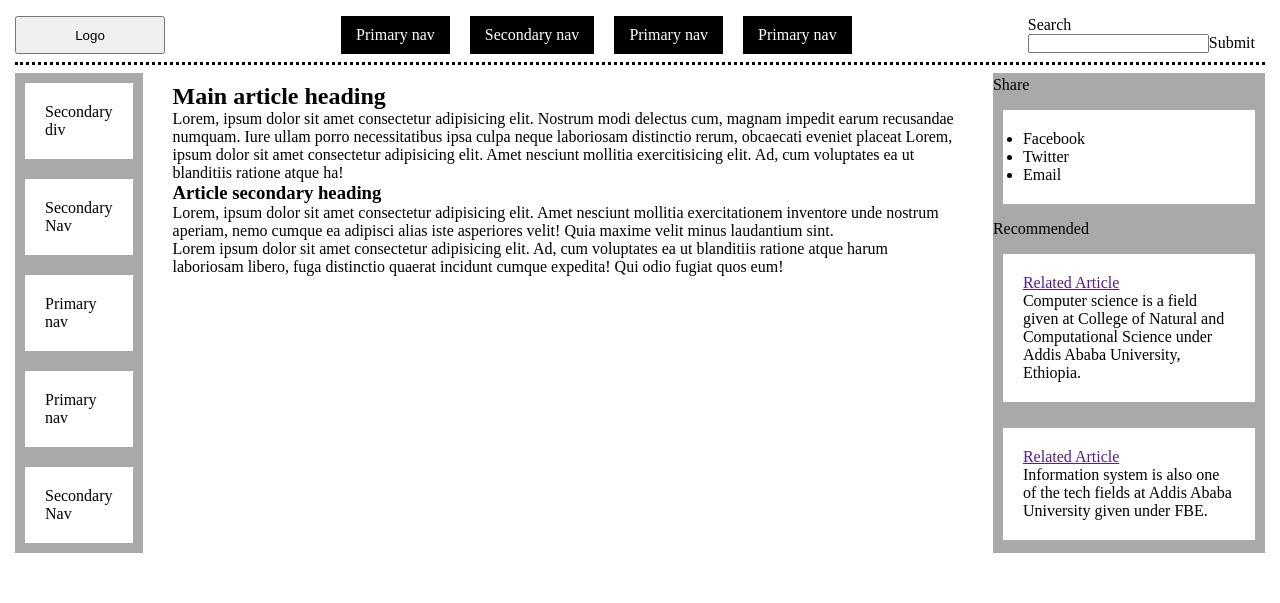
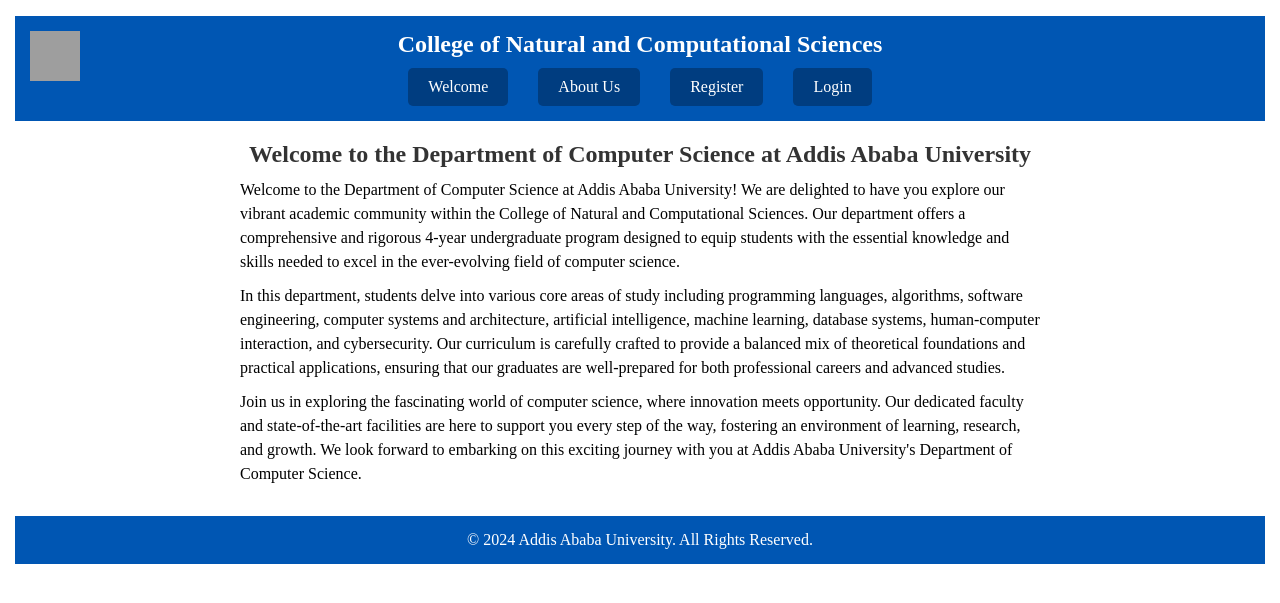
Before and after one commit to Yeamlakneh7/WebApp-class-Practice, a PHP site: page / in a window 1280 px wide. Shown: the top 603 px of the page. Run offline with PHP 8.4, Linux system fonts and the light colour scheme; grey boxes are pictures that could not be loaded.

Commit message:
department website welldone

```diff
--- a/DepartmentWebsite/index.html
+++ b/DepartmentWebsite/index.html
@@ -4,66 +4,35 @@
     <meta charset="UTF-8">
     <meta name="viewport" content="width=device-width, initial-scale=1.0">
     <link rel="stylesheet" href="style.css">
-    <title>Computer Science</title>
+    <title>Computer Science Department</title>
 </head>
 <body>
     <div class="container">
-        <header>
+        <header class="logo">
             <nav>
-                <button class="logo">Logo</button>
-                <ul>
-                    <li>Primary nav</li>
-                    <li>Secondary nav</li>
-                    <li>Primary nav</li>
-                    <li>Primary nav</li>
+                <img src="https://i.pinimg.com/736x/e5/9a/10/e59a109c0a4e54f3e8622058936a1ce1.jpg" alt="AAU Logo">
+                <h1 class="cncs">College of Natural and Computational Sciences</h1>
+                <ul class="headerContents">
+                    <li><a href="index.html">Welcome</a></li>
+                    <li><a href="about.html">About Us</a></li>
+                    <li><a href="register.html">Register</a></li>
+                    <li><a href="login.html">Login</a></li>
                 </ul>
-                <div class="search">
-                    <label for="">Search <br> <input type="text">Submit</label>
-                </div>
-
             </nav>
-
         </header>
         <section>
-            <div class="main-div">
-                <div class="left">
-                    <div class="div-in">Secondary div</div>
-                    <div class="div-in">Secondary Nav</div>
-                    <div class="div-in">Primary nav</div>
-                    <div class="div-in">Primary nav</div>
-                    <div class="div-in">Secondary Nav</div>
-
-                </div>
-
-                <div class="middle">
-                    <h1>Main article heading</h1>
-                    <p>Lorem, ipsum dolor sit amet consectetur adipisicing elit. Nostrum modi delectus cum, magnam impedit earum recusandae numquam. Iure ullam porro necessitatibus ipsa culpa neque laboriosam distinctio rerum, obcaecati eveniet placeat Lorem, ipsum dolor sit amet consectetur adipisicing elit. Amet nesciunt mollitia exercitisicing elit. Ad, cum voluptates ea ut blanditiis ratione atque ha!
-                    <h3>Article secondary heading</h3>
-                    <p>Lorem, ipsum dolor sit amet consectetur adipisicing elit. Amet nesciunt mollitia exercitationem inventore unde nostrum aperiam, nemo cumque ea adipisci alias iste asperiores velit! Quia maxime velit minus laudantium sint.</p>
-                    <p>Lorem ipsum dolor sit amet consectetur adipisicing elit. Ad, cum voluptates ea ut blanditiis ratione atque harum laboriosam libero, fuga distinctio quaerat incidunt cumque expedita! Qui odio fugiat quos eum!</p>
-                </div>
-                <div class="right">
-                    <p>Share</p>
-                    <div class="div-in">
-                        <ul>
-                            <li>Facebook</li>
-                            <li>Twitter</li>
-                            <li>Email</li>
-                        </ul>
-                    </div>
-                    <p>Recommended</p>
-                    <div class="div-in">
-                        <a href="">Related Article</a>
-                        <p>Computer science is a field given at College of Natural and Computational Science under Addis Ababa University, Ethiopia. </p>
-                    </div>
-                    <div class="div-in">
-                        <a href="">Related Article</a>
-                        <p>Information system is also one of the tech fields at Addis Ababa University given under FBE.</p>
-                    </div>
-                </div>
+            <div>
+                <h2 class="welcome">Welcome to the Department of Computer Science at Addis Ababa University</h2>
+            </div>
+            <div class="cs">
+                <p class="p">Welcome to the Department of Computer Science at Addis Ababa University! We are delighted to have you explore our vibrant academic community within the College of Natural and Computational Sciences. Our department offers a comprehensive and rigorous 4-year undergraduate program designed to equip students with the essential knowledge and skills needed to excel in the ever-evolving field of computer science.</p>
+                <p class="p">In this department, students delve into various core areas of study including programming languages, algorithms, software engineering, computer systems and architecture, artificial intelligence, machine learning, database systems, human-computer interaction, and cybersecurity. Our curriculum is carefully crafted to provide a balanced mix of theoretical foundations and practical applications, ensuring that our graduates are well-prepared for both professional careers and advanced studies.</p>
+                <p class="p">Join us in exploring the fascinating world of computer science, where innovation meets opportunity. Our dedicated faculty and state-of-the-art facilities are here to support you every step of the way, fostering an environment of learning, research, and growth. We look forward to embarking on this exciting journey with you at Addis Ababa University's Department of Computer Science.</p>
             </div>
         </section>
-        <footer></footer>
+        <footer>
+            <p>&copy; 2024 Addis Ababa University. All Rights Reserved.</p>
+        </footer>
     </div>
 </body>
 </html>
--- /dev/null
+++ b/DepartmentWebsite/logout.php
@@ -0,0 +1,6 @@
+<?php
+session_start();
+session_destroy();
+header('Location: index.html');
+exit;
+?>
--- a/DepartmentWebsite/style.css
+++ b/DepartmentWebsite/style.css
@@ -1,6 +1,7 @@
-*{
-    margin:0;
+* {
+    margin: 0;
     padding: 0;
+    box-sizing: border-box;
 }
 
 .container {
@@ -8,55 +9,65 @@
     padding: 6px 5px;
 }
 
-.container nav {
-    display: flex;
-    justify-content: space-between;
-    border-bottom: dotted;
-    padding-bottom: 8px;
-    margin-bottom: 8px;
-}
-.container nav ul {
-    display: flex;
-    list-style: none;
+header {
+    background-color: #0056b3;
+    color: white;
+    padding: 15px 10px;
     text-align: center;
-
+    position: relative;
 }
 
-.container nav ul li {
-    padding: 10px;
-    background-color: black;
-    color: white;
-    margin: 0 10px;
-    padding: 10px 15px;
+header img {
+    position: absolute;
+    top: 15px;
+    left: 15px;
+    width: 50px;
+    height: 50px;
 }
 
-.logo {
-width: 150px;
-
+header h1 {
+    font-size: 24px;
+    margin: 0;
 }
 
-.search {
-    margin-right: 10px;
-}
-.main-div {
+nav ul {
     display: flex;
+    justify-content: center;
+    list-style: none;
+    margin-top: 10px;
 }
 
-.main-div .left, .right {
-    display: grid;
-    background-color: darkgrey;
-    align-items: center;
-    justify-content: center;
-}
-.main-div .middle {
-    margin-left: 20px;
-    margin-right: 20px;
-    padding: 10px;
-
+nav ul li {
+    margin: 0 15px;
+    padding: 10px 20px;
+    background-color: #003d80;
+    border-radius: 5px;
 }
 
-.div-in {
-    background-color: white;
+nav ul li a {
+    color: white;
+    text-decoration: none;
+}
+
+section {
     padding: 20px;
-    margin: 10px;
 }
+
+footer {
+    text-align: center;
+    padding: 15px;
+    background-color: #0056b3;
+    color: white;
+}
+
+.welcome {
+    text-align: center;
+    color: #333;
+}
+
+.p {
+    max-width: 800px;
+    margin: 10px auto;
+    font-size: 16px;
+    line-height: 1.5;
+}
```
Also changed, not shown: DepartmentWebsite/about.html (added, +35 -0 lines), DepartmentWebsite/createTable.php (added, +32 -0 lines), DepartmentWebsite/db.php (added, +14 -0 lines), DepartmentWebsite/login.html (added, +51 -0 lines), DepartmentWebsite/login.php (added, +30 -0 lines), DepartmentWebsite/profile.php (added, +59 -0 lines), DepartmentWebsite/register.css (added, +29 -0 lines), DepartmentWebsite/register.html (added, +65 -0 lines), DepartmentWebsite/register.php (added, +61 -0 lines), DepartmentWebsite/script.js (+43 -0 lines).
